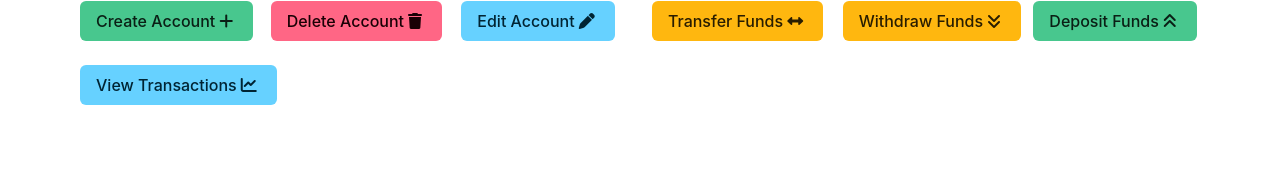
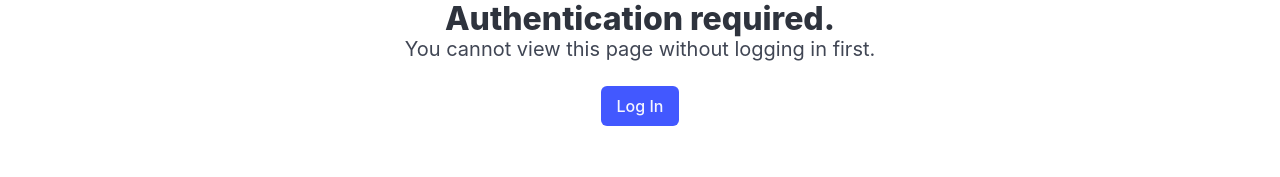
Before and after one commit to aniatki/dorset-bank-app, a Django app: template templates/dashboard/dashboard.html in a window 1280 px wide. Shown: the part 83-260 px from the top of the page. Run offline with Django 5.2, Linux system fonts and the light colour scheme; the template is opened without the code that fills it, so the values that code supplies are empty; parts of the project's set-up code (start-up, migrations or seed data) failed here and were passed over.

Commit message:
Add login required portion as a capsule

```diff
--- /dev/null
+++ b/templates/actions/utils/login_required.html
@@ -0,0 +1,5 @@
+<div class="mx-5" style="text-align: center;">
+    <h1 class="title mx-5">Authentication required.</h1>
+    <h2 class="subtitle mx-5">You cannot view this page without logging in first.</h2>
+    <a class="button is-link" href="{% url 'login_view' %}">Log In</a>
+  </div>
--- a/templates/dashboard/dashboard.html
+++ b/templates/dashboard/dashboard.html
@@ -1,7 +1,11 @@
 {% extends 'base.html' %}
 
 {% block content %}
-<section class="grid is-gap-3 px-4">
+
+{% if user.is_authenticated %}
+
+<h5 class="subtitle" style="text-align:center">Logged in as <u>{{ user.username }}</u> at {{ user.last_login }}</h2>
+<section class="grid is-gap-3 ">
     <p class="cell"><a class="button is-success">Create Account<i class="fas fa-plus"></i></a></p>
     <p class="cell"><a class="button is-danger">Delete Account<i class="fas fa-trash"></i></a></p>
     <p class="cell"><a class="button is-info">Edit Account<i class="fas fa-pen"></i></a></p>
@@ -10,9 +14,15 @@
     <p class="cell"><a class="button is-success">Deposit Funds<i class="fas fa-angle-double-up"></i></a></p>
     <p class="cell"><a class="button is-info">View Transactions<i class="fas fa-chart-line"></i></a></p>
     {% if request.user.is_authenticated %}
-    <p class="cell is-col-start-1"><a class="button is-danger" href="{% url 'logout' %}">Exit<i class="fas fa-sign-out-alt"></i></a></p>
+    <p class="cell"><a class="button is-danger" href="{% url 'logout' %}">Exit<i class="fas fa-sign-out-alt"></i></a></p>
     {% endif %}
 </section>
 {% include 'display/display.html' %}
 
+{% else %}
+
+{% include 'utils/login_required.html' %}
+{% endif %}
+
+
 {% endblock %}
```
Also changed, not shown: bankhome/views.py (+7 -2 lines), templates/404.html (added, +11 -0 lines), templates/actions/create.html (+8 -1 lines), templates/signup/signup.html (+1 -10 lines).
